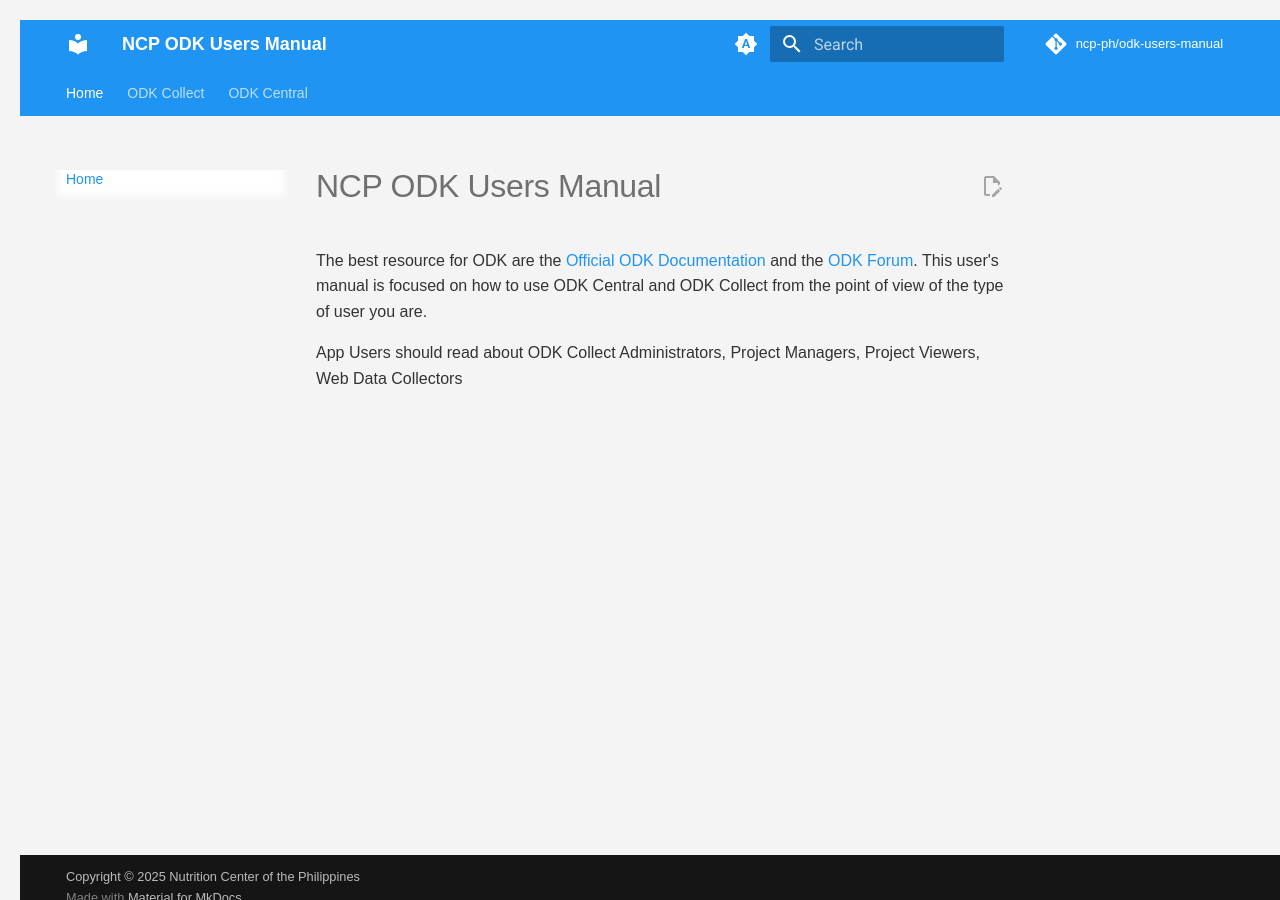
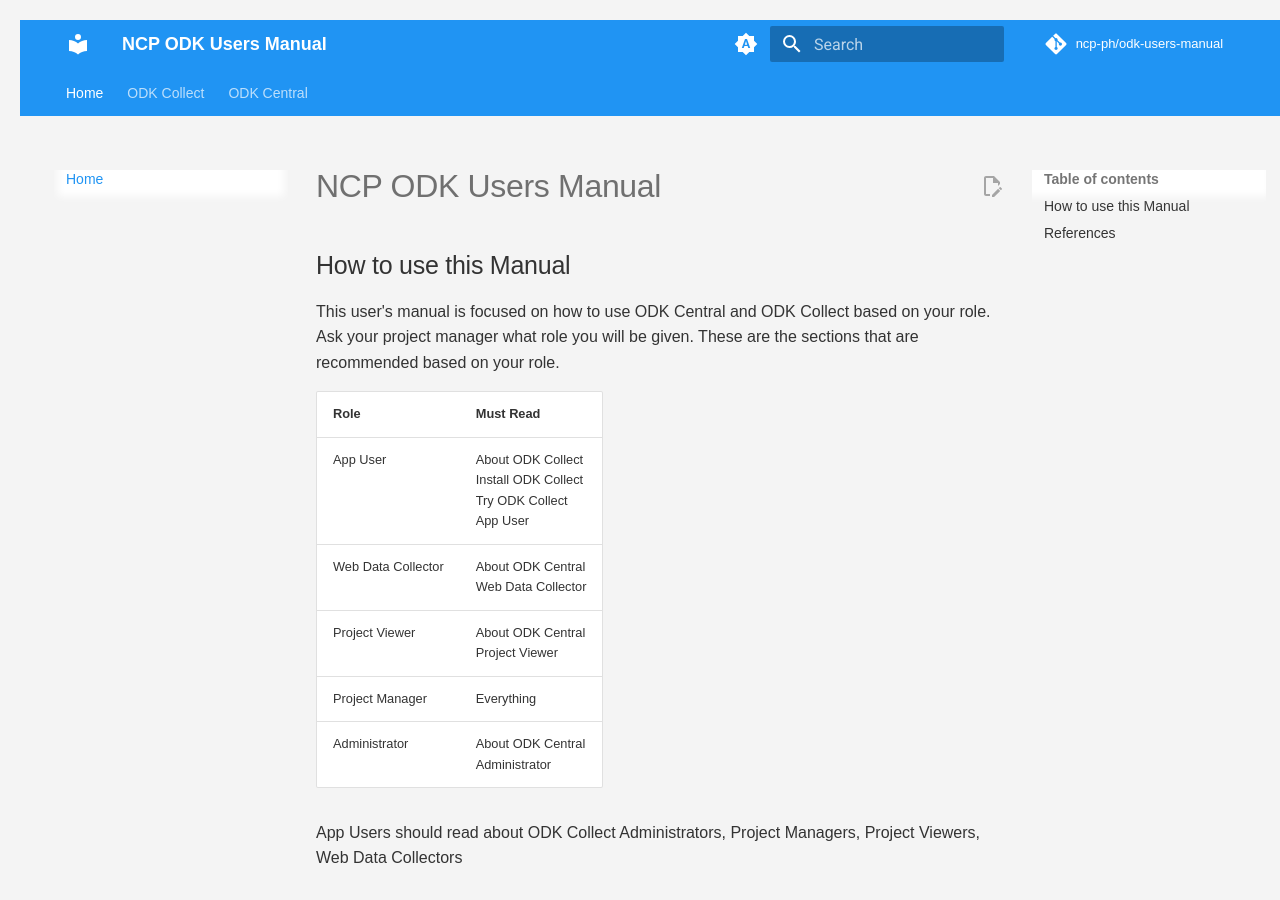
Before and after one commit to ncp-ph/odk-users-manual, an MkDocs documentation site: the page built from docs/index.md, in a window 1280 px wide and 900 px high. Built offline with MkDocs 1.6.1 and Material for MkDocs 9.7.7, drawn with Linux system fonts in a browser that asks for light colours; comment, search, counter and statistics services are not loaded.

Commit message:
Modify index.md

```diff
--- a/docs/index.md
+++ b/docs/index.md
@@ -1,7 +1,20 @@
 # NCP ODK Users Manual
 
-The best resource for ODK are the [Official ODK Documentation](https://docs.getodk.org/) and the [ODK Forum](https://forum.getodk.org/).
-This user's manual is focused on how to use ODK Central and ODK Collect from the point of view of the type of user you are.
+## How to use this Manual
+This user's manual is focused on how to use ODK Central and ODK Collect based on your role.
+Ask your project manager what role you will be given.  These are the sections that are recommended based on your role.
+
+| Role | Must Read |
+|---|---|
+| App User | About ODK Collect<br>Install ODK Collect<br>Try ODK Collect<br>App User |
+| Web Data Collector | About ODK Central<br>Web Data Collector |
+| Project Viewer | About ODK Central<br>Project Viewer |
+| Project Manager | Everything |
+| Administrator | About ODK Central<br>Administrator |
 
 App Users should read about ODK Collect
 Administrators, Project Managers, Project Viewers, Web Data Collectors
+## References
+
+* [Official ODK Documentation](https://docs.getodk.org/)
+* [ODK Forum](https://forum.getodk.org/).
```
